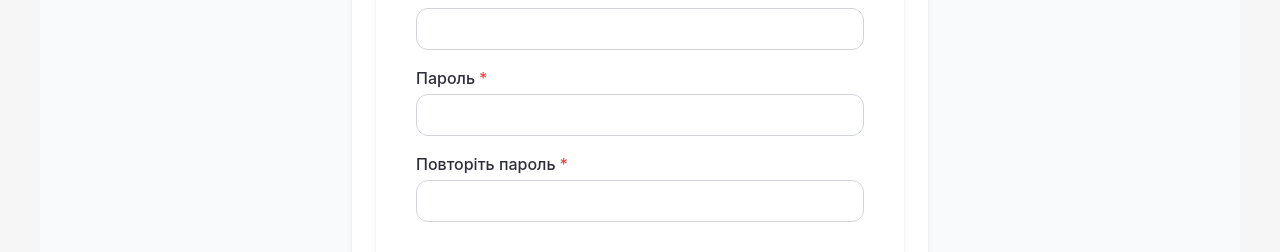
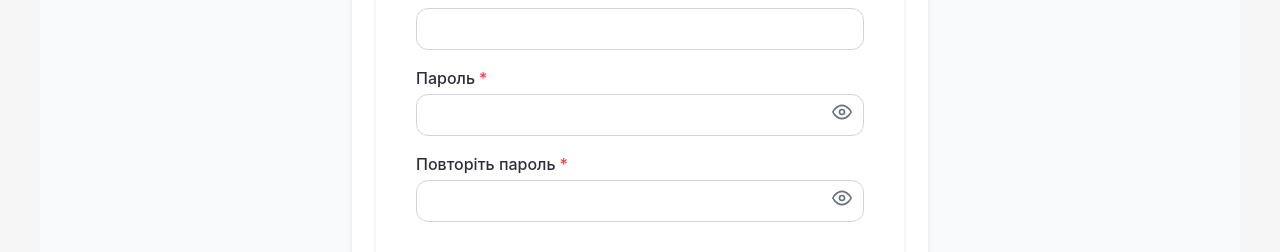
Before and after one commit to oleksandra-bulhakova/uni-final-project-frontend, a React (Create React App) app: page /finish in a window 1280 px wide. Shown: the part 364-616 px from the top of the page. Built offline with nearby package versions, Linux system fonts and the light colour scheme.

Commit message:
Updated FinishRegistrationForm to be able to see and hide the password, changed the redirection in AddClientPage, centered the form in ChangePasswordPage, changed the ownerId in ClientDetailsPage and VacancyDetailsPage

```diff
--- a/src/components/FinishRegistrationForm.js
+++ b/src/components/FinishRegistrationForm.js
@@ -2,8 +2,11 @@ import React, { useState } from 'react';
 import { toast } from 'react-toastify';
 import axios from 'axios';
 import { useNavigate } from 'react-router-dom';
+import {FiEye, FiEyeOff} from "react-icons/fi";
 
 export default function FinishRegistrationForm({onSuccess}) {
+    const [showPassword, setShowPassword] = useState(false);
+    const [showConfirmPassword, setShowConfirmPassword] = useState(false);
     const navigate = useNavigate();
     const [form, setForm] = useState({
         email: '',
@@ -49,20 +52,38 @@ export default function FinishRegistrationForm({onSuccess}) {
                            className="rounded-xl px-4 py-2 border border-gray-300 w-full"/>
                 </div>
 
-                <div>
+                <div className="relative">
                     <label className="block mb-1 text-[#2e2e3a] font-medium">
                         Пароль<span className="text-red-500 ml-1">*</span>
                     </label>
                     <input name="password" value={form.password} onChange={handleChange}
-                           className="rounded-xl px-4 py-2 border border-gray-300 w-full" type="password"/>
+                           className="rounded-xl px-4 py-2 border border-gray-300 w-full"
+                           type={showPassword ? 'text' : 'password'}/>
+                    <button
+                        type="button"
+                        onClick={() => setShowPassword(!showPassword)}
+                        className="absolute right-3 top-9 text-gray-500"
+                    >
+                        {showPassword ? <FiEyeOff size={20}/> : <FiEye size={20}/>}
+                    </button>
+
                 </div>
 
-                <div>
+                <div className="relative">
                     <label className="block mb-1 text-[#2e2e3a] font-medium">
                         Повторіть пароль<span className="text-red-500 ml-1">*</span>
                     </label>
                     <input name="confirmPassword" value={form.confirmPassword} onChange={handleChange}
-                           className="rounded-xl px-4 py-2 border border-gray-300 w-full" type="password"/>
+                           className="rounded-xl px-4 py-2 border border-gray-300 w-full"
+                           type={showConfirmPassword ? 'text' : 'password'}/>
+
+                    <button
+                        type="button"
+                        onClick={() => setShowConfirmPassword(!showConfirmPassword)}
+                        className="absolute right-3 top-9 text-gray-500"
+                    >
+                        {showConfirmPassword ? <FiEyeOff size={20}/> : <FiEye size={20}/>}
+                    </button>
                 </div>
 
                 <button type="submit"
--- a/src/pages/AddClientPage.js
+++ b/src/pages/AddClientPage.js
@@ -4,11 +4,13 @@ import {getUserId} from '../utils/auth';
 import ContactList from '../components/ContactList';
 import AddressBlock from '../components/AddressBlock';
 import VacancyList from '../components/VacancyList';
+import {useNavigate} from "react-router-dom";
 
 export default function AddClientPage() {
     const [formData, setFormData] = useState({name: '', email: ''});
     const [client, setClient] = useState(null);
     const [error, setError] = useState(null);
+    const navigate = useNavigate();
 
     const handleChange = (e) => {
         const {name, value} = e.target;
@@ -26,6 +28,7 @@ export default function AddClientPage() {
                 }
             });
             setClient(response.data);
+            navigate(`/clients/${response.data.id}`);
         } catch (err) {
             setError('Не вдалося створити замовника');
             console.error(err);
--- a/src/pages/ChangePasswordPage.js
+++ b/src/pages/ChangePasswordPage.js
@@ -4,8 +4,10 @@ import ChangePasswordForm from "../components/ChangePasswordForm";
 
 export default function ChangePasswordPage() {
     return (
-        <div className="rounded-2xl shadow-md w-full max-w-xl">
-            <ChangePasswordForm/>
+        <div className="flex justify-center items-start min-h-screen bg-gray-50">
+            <div className="mt-10 rounded-2xl shadow-md w-full max-w-xl bg-white p-6">
+                <ChangePasswordForm/>
+            </div>
         </div>
     );
 }
--- a/src/pages/ClientDetailsPage.js
+++ b/src/pages/ClientDetailsPage.js
@@ -116,12 +116,12 @@ const ClientDetailsPage = () => {
                 <strong>Дата реєстрації:</strong> {client.registrationDate}
             </p>
             <div className="bg-gray-200 rounded-xl p-4 shadow-sm mb-4">
-                <ClientAddressBlock address={client.address} clientId={clientId} onAddressAdded={fetchClient}/>
+                <ClientAddressBlock address={client.address} ownerId={clientId} onAddressAdded={fetchClient}/>
             </div>
             <div className="bg-gray-200 rounded-xl p-4 shadow-sm mb-4">
                 <ContactList
                     contacts={client.contacts}
-                    ownerId={client.id}
+                    ownerId={clientId}
                     ownableType="CLIENT"
                     onContactAdded={fetchClient}
                 />
--- a/src/pages/VacancyDetailsPage.js
+++ b/src/pages/VacancyDetailsPage.js
@@ -83,7 +83,10 @@ const VacancyDetailsPage = () => {
 
             <div className="bg-gray-200 rounded-xl p-4 shadow-sm mb-4">
                 <h2 className="font-semibold text-xl text-gray-700">Опис:</h2>
-                <p className="text-gray-700">{vacancy.description || '—'}</p>
+                <div
+                    className="text-gray-700 whitespace-pre-wrap"
+                    dangerouslySetInnerHTML={{__html: vacancy.description?.replace(/\n/g, "<br/>") || '—'}}
+                />
             </div>
 
             <EditVacancyTechnologiesBlock
```
